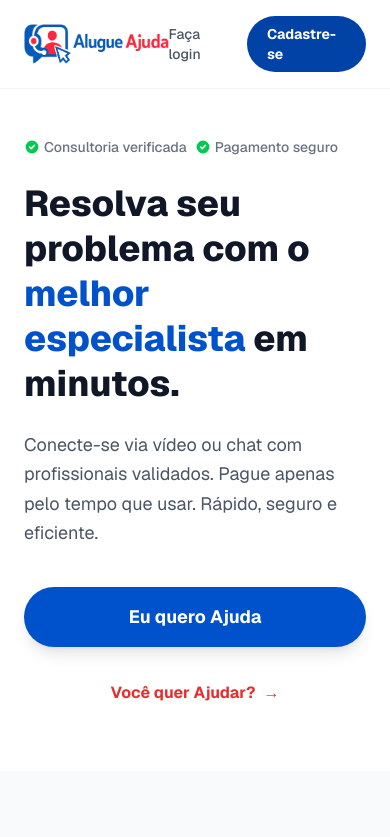
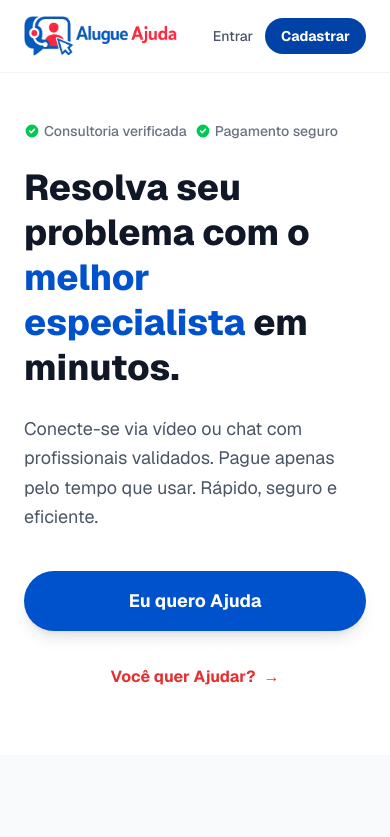
Before and after one commit to RatecBr/alugueajuda, a Next.js app: page / in a window 390 px wide. Shown: the top 837 px of the page. Built offline with nearby package versions, Linux system fonts and the light colour scheme; no server answers.

Commit message:
Fix: Navbar responsive layout and text updates. Docs: Added ARCHITECTURE.md and PRD.md

```diff
--- a/app/components/navbar-user.tsx
+++ b/app/components/navbar-user.tsx
@@ -143,15 +143,15 @@ export default function NavbarUser() {
   }
 
   return (
-    <div className="flex items-center gap-4">
-      <Link href="/login" className="text-sm font-medium text-gray-600 hover:text-indigo-600">
-        Faça login
+    <div className="flex items-center gap-3 sm:gap-4">
+      <Link href="/login" className="text-sm font-medium text-gray-600 hover:text-indigo-600 whitespace-nowrap">
+        Entrar
       </Link>
       <Link
         href="/login"
-        className="bg-indigo-700 hover:bg-indigo-800 text-white px-5 py-2 rounded-full text-sm font-bold transition-colors"
+        className="bg-indigo-700 hover:bg-indigo-800 text-white px-4 py-2 rounded-full text-sm font-bold transition-colors whitespace-nowrap"
       >
-        Cadastre-se
+        Cadastrar
       </Link>
     </div>
   )
--- a/app/globals.css
+++ b/app/globals.css
@@ -12,7 +12,7 @@
   --font-mono: var(--font-geist-mono);
 
   /* Brand Colors extracted from Logo */
-  --color-brand-blue: #0052CC;
+  --color-brand-blue: #0052CC; /* Main Brand Blue */
   --color-brand-red: #FF3333;
 
   /* Overriding Indigo to match Brand Blue */
--- a/app/page.tsx
+++ b/app/page.tsx
@@ -48,7 +48,7 @@ export default function Home() {
           </div>
 
           <h1 className="text-4xl md:text-6xl font-extrabold text-gray-900 leading-tight">
-            Resolva seu problema com o <span className="text-indigo-600">melhor especialista</span> em minutos.
+            Resolva seu problema com o <span className="text-brand-blue">melhor especialista</span> em minutos.
           </h1>
 
           <p className="text-lg md:text-xl text-gray-600 leading-relaxed max-w-lg">
@@ -58,7 +58,7 @@ export default function Home() {
           <div className="flex flex-col sm:flex-row gap-4 pt-4">
             <Link
               href="/search"
-              className="bg-indigo-600 hover:bg-indigo-700 text-white px-8 py-4 rounded-full text-lg font-bold text-center transition-all shadow-lg hover:shadow-xl"
+              className="bg-brand-blue hover:bg-indigo-800 text-white px-8 py-4 rounded-full text-lg font-bold text-center transition-all shadow-lg hover:shadow-xl"
             >
               Eu quero Ajuda
             </Link>
```
Also changed, not shown: 2 other files (tests, documents, lock files or other folders).
